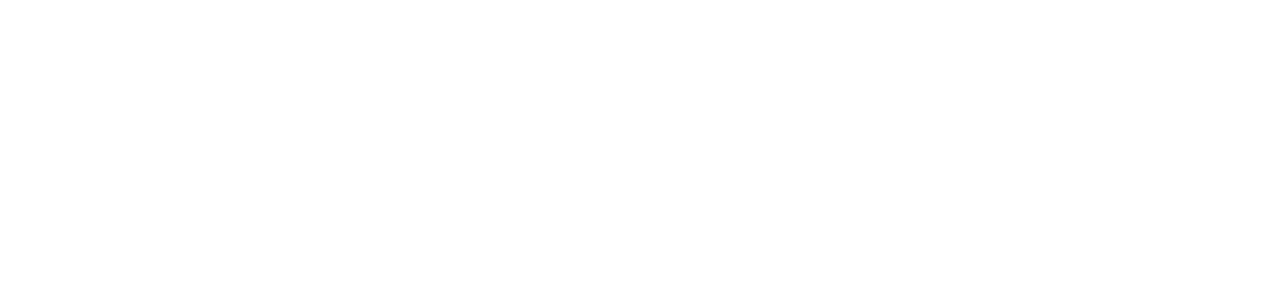
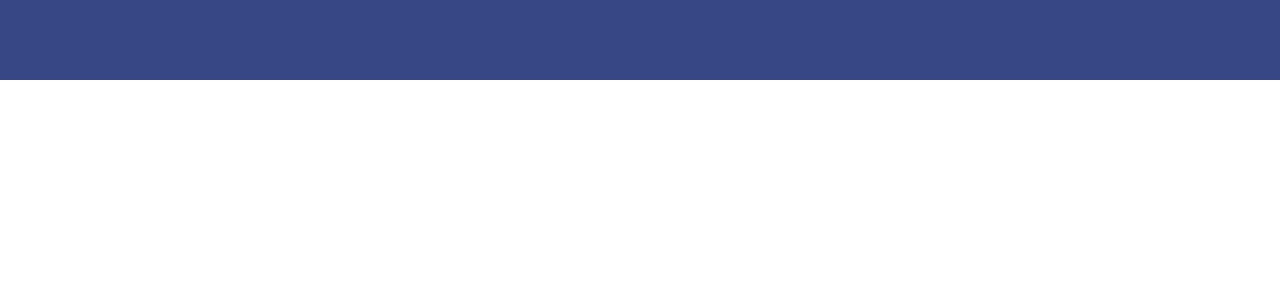
Before and after one commit to Cthulhu-tech/todo_app, a React (Create React App) app: page / in a window 1280 px wide. Shown: the top 300 px of the page. Built offline with nearby package versions, Linux system fonts and the light colour scheme.

Commit message:
navigation module add

```diff
--- /dev/null
+++ b/src/layout/navigation/navigation.module.scss
@@ -0,0 +1,9 @@
+@import '../../style/color.scss';
+
+.navigation {
+
+    width: 100%;
+    min-height: 80px;
+    background-color: $blue200;
+
+}
--- a/src/layout/navigation/navigation.tsx
+++ b/src/layout/navigation/navigation.tsx
@@ -1,5 +1,9 @@
+import styles from './navigation.module.scss';
+
 export const Navigation = () => {
 
-    return <></>
+    return <nav className={styles.navigation}>
+
+    </nav>
 
 }
```
